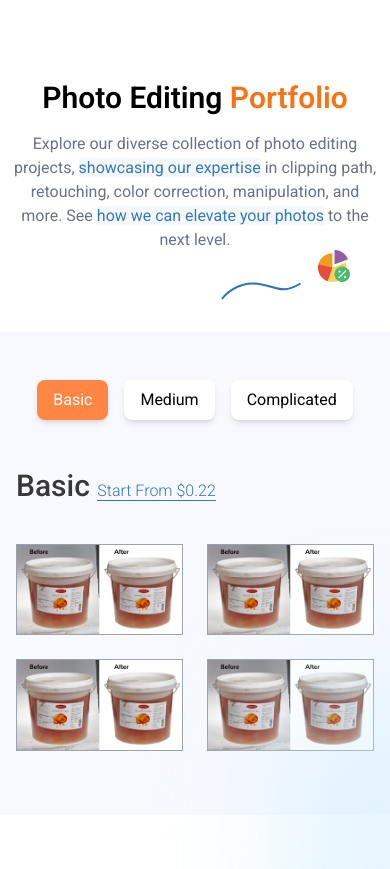
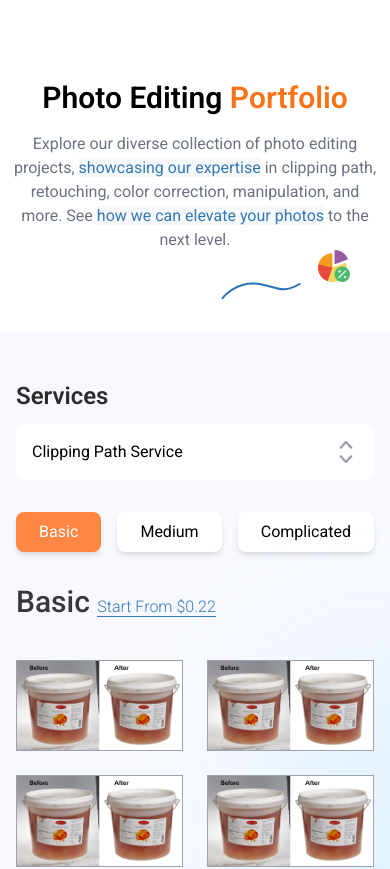
Before and after one commit to itarek99/ca-portfolio, a React (Vite) app: page / in a window 390 px wide. Shown: the top 869 px of the page. Built offline with nearby package versions, Linux system fonts and the light colour scheme.

Commit message:
mobile services list added

```diff
--- a/package.json
+++ b/package.json
@@ -11,6 +11,7 @@
   },
   "dependencies": {
     "@headlessui/react": "^1.7.17",
+    "@heroicons/react": "^2.0.18",
     "@reduxjs/toolkit": "^1.9.5",
     "react": "^18.2.0",
     "react-dom": "^18.2.0",
--- a/src/App.jsx
+++ b/src/App.jsx
@@ -1,17 +1,30 @@
-import { useRef } from 'react';
+import { useEffect, useRef } from 'react';
+import { useDispatch } from 'react-redux';
 import dotMatrix from './assets/dotMatrix.svg';
 import ellipse from './assets/ellipse.svg';
 import Gallery from './components/Gallery';
 import Heading from './components/Heading';
+import ServiceDropdown from './components/ServiceDropdown';
 import ServiceList from './components/ServiceList';
+import services from './data/portfolio';
+import { setSelectedService } from './features/portfolioSlice';
 
 function App() {
+  const dispatch = useDispatch();
+  useEffect(() => {
+    dispatch(setSelectedService(services[0]));
+  }, [dispatch]);
+
   const imageBox = useRef();
   return (
     <>
       <Heading />
       <main className='font-roboto relative bg-[#F7F9FF] xl:bg-gradient-to-r from-[#FCFCFC] from-[36%] 2xl:from-[40%]  via-[#F7F9FF] via-[36%] 2xl:via-[40%] to-[#F7F9FF] to-100% pb-16 pt-12'>
         <div className='container mx-auto px-4 xl:px-0 grid grid-cols-12'>
+          <div className=' lg:hidden col-span-12 mb-8'>
+            <div className='font-semibold text-2xl text-[#2C2C2C] mb-3'>Services</div>
+            <ServiceDropdown imageBox={imageBox} />
+          </div>
           <div className='hidden lg:block col-span-4'>
             <ServiceList imageBox={imageBox} />
           </div>
--- a/src/components/Gallery.jsx
+++ b/src/components/Gallery.jsx
@@ -28,7 +28,7 @@ const Gallery = ({ imageBox }) => {
         {Object.keys(selectedService.difficulty).map((difficulty, index) => (
           <Tab
             key={index}
-            className='px-4 md:px-10 py-2 md:py-3 shadow-md rounded-lg focus:outline-none capitalize'
+            className='flex-grow lg:flex-grow-0 px-4 md:px-10 py-2 md:py-3 shadow-md rounded-lg focus:outline-none capitalize'
             as={Fragment}
           >
             {({ selected }) => (
@@ -38,7 +38,7 @@ const Gallery = ({ imageBox }) => {
         ))}
       </Tab.List>
 
-      <div className='mt-12'>
+      <div className='mt-8 lg:mt-12'>
         <p className='capitalize text-3xl font-medium text-[#383838]'>
           {Object.keys(selectedService.difficulty)[index]}{' '}
           <a href='#' className='text-base font-light border-b border-tertiary pb-0.25 text-tertiary'>
@@ -59,7 +59,7 @@ const Gallery = ({ imageBox }) => {
                   ></div>
                 </div>
               )}
-              <div className='grid grid-cols-2 gap-6'>
+              <div className='grid grid-cols-2 gap-6 z-10'>
                 <img
                   ref={imageBox}
                   style={imageLoading ? {} : { display: 'none' }}
--- /dev/null
+++ b/src/components/ServiceDropdown.jsx
@@ -0,0 +1,48 @@
+import { Listbox, Transition } from '@headlessui/react';
+import { ChevronUpDownIcon } from '@heroicons/react/20/solid';
+import { Fragment } from 'react';
+import { useDispatch, useSelector } from 'react-redux';
+import services from '../data/portfolio';
+import { setImageLoading, setLoaderHeight, setSelectedService } from '../features/portfolioSlice';
+
+const ServiceDropdown = ({ imageBox }) => {
+  const dispatch = useDispatch();
+  const { selectedService } = useSelector((state) => state.portfolio);
+
+  const handleServiceChange = (currentService) => {
+    dispatch(setLoaderHeight((imageBox?.current?.clientHeight + 10) * 2));
+    dispatch(setSelectedService(currentService));
+    dispatch(setImageLoading(false));
+  };
+
+  return (
+    <Listbox value={selectedService} onChange={handleServiceChange}>
+      <div className='relative mt-1'>
+        <Listbox.Button className='relative w-full z-10 cursor-default rounded-lg py-4 px-4  xl:py-7 xl:px-8 text-left bg-white border-gray-300'>
+          <span className='font-roboto block truncate'>{selectedService.name}</span>
+          <span className='font-roboto pointer-events-none absolute inset-y-0 right-1 xl:right-4 flex items-center pr-2'>
+            <ChevronUpDownIcon className='h-8 w-8 text-gray-400' aria-hidden='true' />
+          </span>
+        </Listbox.Button>
+        <Transition as={Fragment} leave='transition ease-in duration-100' leaveFrom='opacity-100' leaveTo='opacity-0'>
+          <Listbox.Options className='absolute mt-2 max-h-60 z-20 w-full overflow-auto rounded-md bg-white text-base shadow-lg ring-1 ring-black ring-opacity-5 focus:outline-none sm:text-sm'>
+            {services.map((service, serviceIdx) => (
+              <Listbox.Option
+                key={serviceIdx}
+                className={({ active }) =>
+                  `relative cursor-default select-none py-2.5 px-4 font-roboto ${
+                    active ? 'bg-secondary/20 text-gray-700' : 'text-gray-900'
+                  }`
+                }
+                value={service}
+              >
+                {service.name}
+              </Listbox.Option>
+            ))}
+          </Listbox.Options>
+        </Transition>
+      </div>
+    </Listbox>
+  );
+};
+export default ServiceDropdown;
--- a/src/components/ServiceList.jsx
+++ b/src/components/ServiceList.jsx
@@ -1,4 +1,3 @@
-import { useEffect } from 'react';
 import { useDispatch, useSelector } from 'react-redux';
 import services from '../data/portfolio';
 import { setImageLoading, setLoaderHeight, setSelectedService } from '../features/portfolioSlice';
@@ -6,10 +5,6 @@ import { setImageLoading, setLoaderHeight, setSelectedService } from '../feature
 const ServiceList = ({ imageBox }) => {
   const dispatch = useDispatch();
   const { selectedService } = useSelector((state) => state.portfolio);
-
-  useEffect(() => {
-    dispatch(setSelectedService(services[0]));
-  }, [dispatch]);
 
   const handleServiceChange = (currentService) => {
     dispatch(setLoaderHeight((imageBox?.current?.clientHeight + 10) * 2));
```
Also changed, not shown: 1 other file (tests, documents, lock files or other folders).
